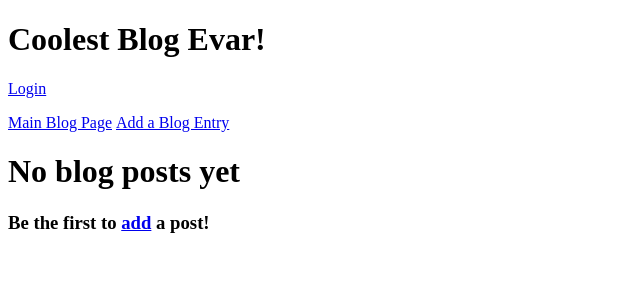
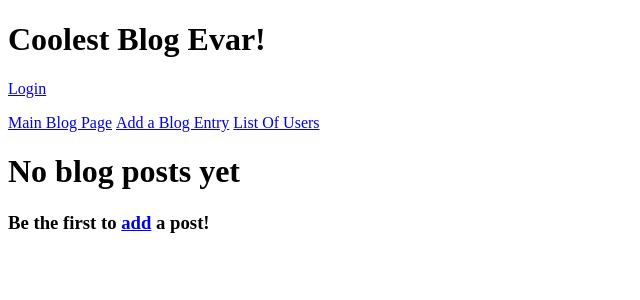
Before and after one commit to jjames1011/blogz, a Flask app: page /blog in a window 1280 px wide. Shown: the top 300 px of the page, without its empty margins (0-640 px from the left). Run offline with Flask 2, Linux system fonts and the light colour scheme; data that the repository does not hold is empty.

Commit message:
added a link to the users in base.html

```diff
--- a/templates/base.html
+++ b/templates/base.html
@@ -20,6 +20,7 @@
 {% endif %}
 <p id='nav'><a href='/blog'>Main Blog Page</a></p>
 <p id='nav'><a href='/newpost'>Add a Blog Entry</a> </p>
+<p id='nav'><a href='/'>List Of Users</a></p>
 
 {% with messages = get_flashed_messages() %} {% if messages %}
 <ul>
```
